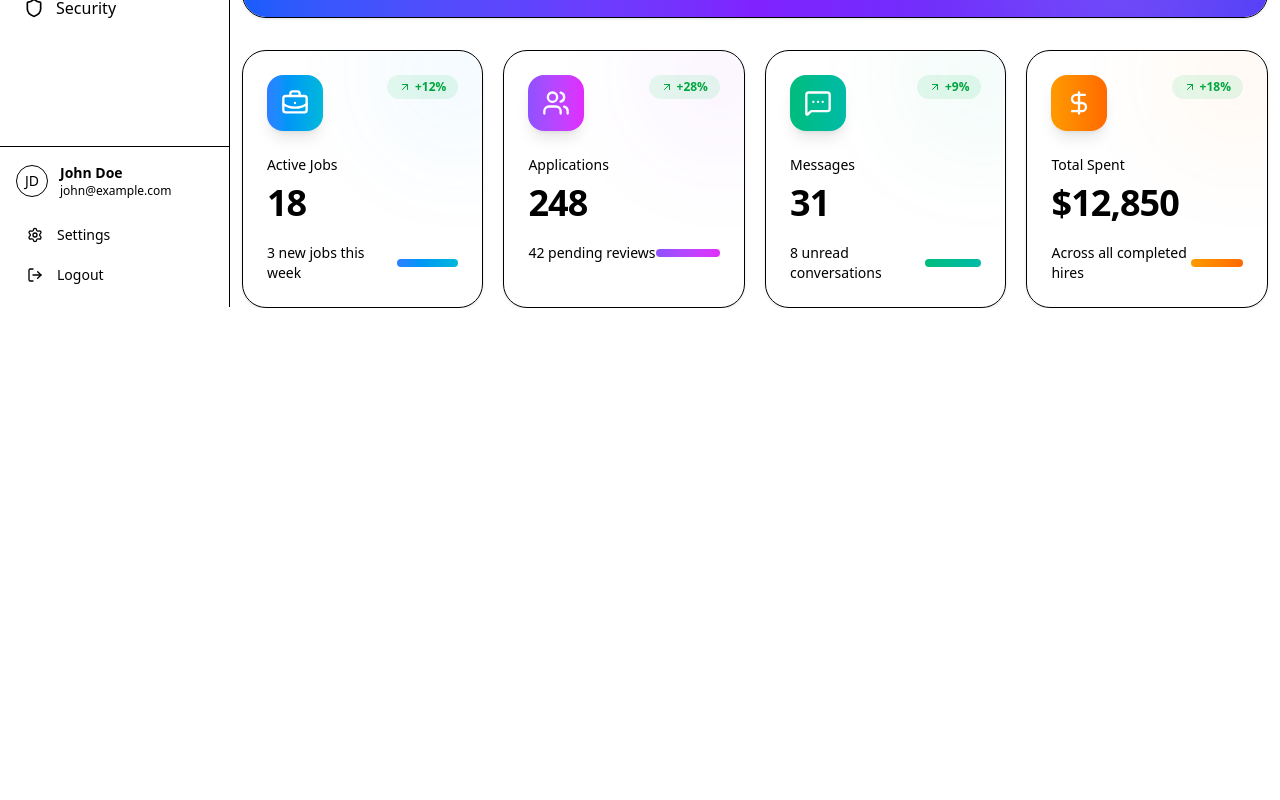
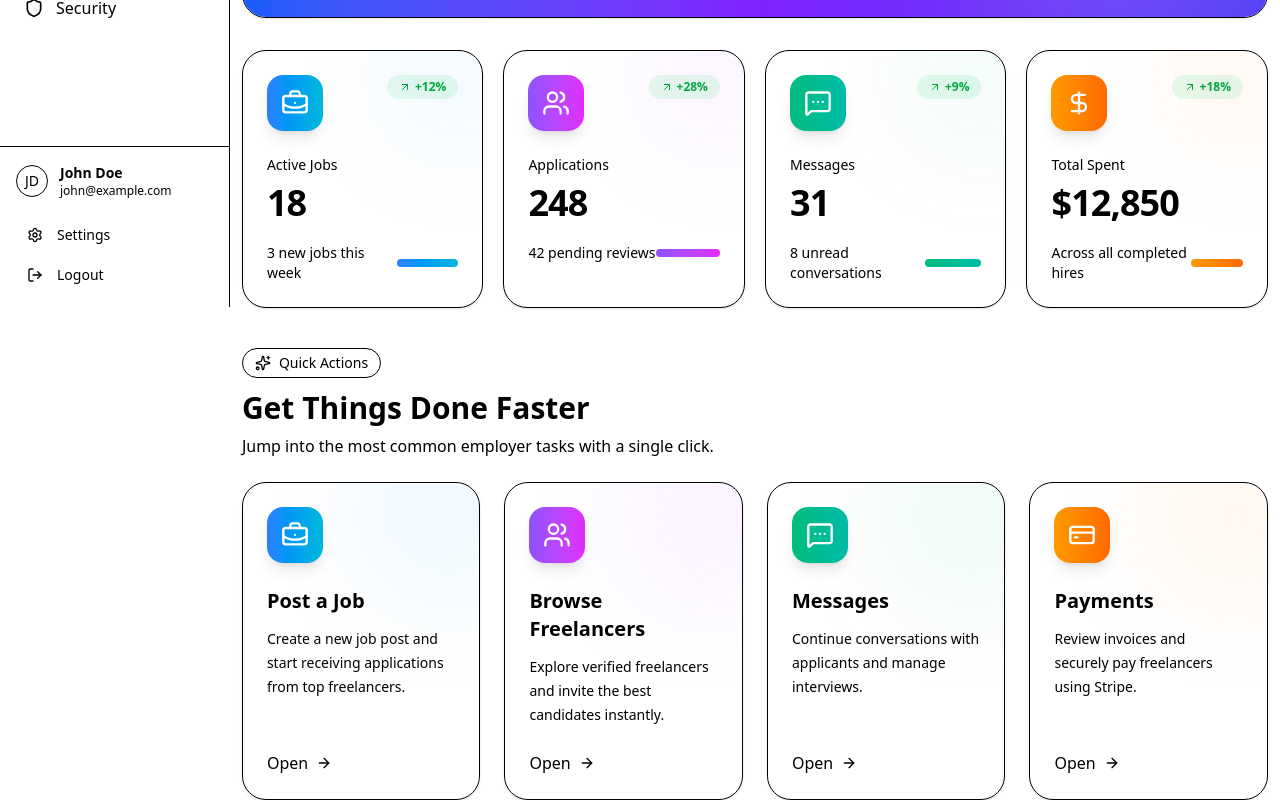
Before and after one commit to inzamulhaque/hired-now-client, a Next.js app: page /employer in a window 1280 px wide. Shown: the part 493-1293 px from the top of the page. Before the commit the page ends 801 px from the top, so only its background shows below. Built offline with nearby package versions, Linux system fonts and the light colour scheme.

Commit message:
feat(employer:dashboard): create quick action section

```diff
--- a/app/(dashboard)/employer/page.tsx
+++ b/app/(dashboard)/employer/page.tsx
@@ -1,11 +1,13 @@
 import WelcomeCard from "@/components/Dashboard/employer/WelcomeCard";
 import StatsCards from "../../../components/Dashboard/employer/StatsCards";
+import QuickActions from "@/components/Dashboard/employer/QuickActions";
 
 const page = () => {
   return (
     <>
       <WelcomeCard />
       <StatsCards />
+      <QuickActions />
     </>
   );
 };
--- /dev/null
+++ b/components/Dashboard/employer/QuickActions.tsx
@@ -0,0 +1,143 @@
+"use client";
+
+import Link from "next/link";
+import { motion } from "framer-motion";
+import {
+  ArrowRight,
+  BriefcaseBusiness,
+  CreditCard,
+  MessageSquareMore,
+  Sparkles,
+  Users,
+} from "lucide-react";
+
+const actions = [
+  {
+    title: "Post a Job",
+    description:
+      "Create a new job post and start receiving applications from top freelancers.",
+    href: "/dashboard/jobs/create",
+    icon: BriefcaseBusiness,
+    gradient: "from-blue-500 to-cyan-500",
+    bg: "from-blue-500/10 to-cyan-500/10",
+  },
+  {
+    title: "Browse Freelancers",
+    description:
+      "Explore verified freelancers and invite the best candidates instantly.",
+    href: "/dashboard/freelancers",
+    icon: Users,
+    gradient: "from-violet-500 to-fuchsia-500",
+    bg: "from-violet-500/10 to-fuchsia-500/10",
+  },
+  {
+    title: "Messages",
+    description:
+      "Continue conversations with applicants and manage interviews.",
+    href: "/dashboard/messages",
+    icon: MessageSquareMore,
+    gradient: "from-emerald-500 to-teal-500",
+    bg: "from-emerald-500/10 to-teal-500/10",
+  },
+  {
+    title: "Payments",
+    description: "Review invoices and securely pay freelancers using Stripe.",
+    href: "/dashboard/payments",
+    icon: CreditCard,
+    gradient: "from-amber-500 to-orange-500",
+    bg: "from-amber-500/10 to-orange-500/10",
+  },
+];
+
+const QuickActions = () => {
+  return (
+    <section className="mt-10">
+      <div className="mb-6 flex items-center justify-between">
+        <div>
+          <div className="inline-flex items-center gap-2 rounded-full border bg-primary/5 px-3 py-1 text-sm font-medium text-primary">
+            <Sparkles className="h-4 w-4" />
+            Quick Actions
+          </div>
+
+          <h2 className="mt-3 text-3xl font-bold">Get Things Done Faster</h2>
+
+          <p className="mt-2 text-muted-foreground">
+            Jump into the most common employer tasks with a single click.
+          </p>
+        </div>
+      </div>
+
+      <div className="grid gap-6 md:grid-cols-2 xl:grid-cols-4">
+        {actions.map((action, index) => {
+          const Icon = action.icon;
+
+          return (
+            <motion.div
+              key={action.title}
+              initial={{
+                opacity: 0,
+                y: 20,
+              }}
+              whileInView={{
+                opacity: 1,
+                y: 0,
+              }}
+              viewport={{ once: true }}
+              transition={{
+                delay: index * 0.08,
+              }}
+              whileHover={{
+                y: -8,
+                scale: 1.02,
+              }}
+              className="group relative overflow-hidden rounded-3xl border bg-card shadow-sm transition-all hover:shadow-xl"
+            >
+              <div
+                className={`absolute inset-0 bg-gradient-to-br ${action.bg} opacity-0 transition-opacity duration-500 group-hover:opacity-100`}
+              />
+
+              <div
+                className={`absolute -right-12 -top-12 h-40 w-40 rounded-full bg-gradient-to-r ${action.gradient} opacity-10 blur-3xl`}
+              />
+
+              <div className="relative z-10 flex h-full flex-col p-6">
+                <div
+                  className={`
+                    flex
+                    h-14
+                    w-14
+                    items-center
+                    justify-center
+                    rounded-2xl
+                    bg-gradient-to-r
+                    ${action.gradient}
+                    text-white
+                    shadow-lg
+                  `}
+                >
+                  <Icon className="h-7 w-7" />
+                </div>
+
+                <h3 className="mt-6 text-xl font-bold">{action.title}</h3>
+
+                <p className="mt-3 flex-1 text-sm leading-6 text-muted-foreground">
+                  {action.description}
+                </p>
+
+                <Link
+                  href={action.href}
+                  className="mt-6 inline-flex items-center font-medium text-primary transition-all group-hover:gap-3"
+                >
+                  Open
+                  <ArrowRight className="ml-2 h-4 w-4 transition-transform group-hover:translate-x-1" />
+                </Link>
+              </div>
+            </motion.div>
+          );
+        })}
+      </div>
+    </section>
+  );
+};
+
+export default QuickActions;
```
